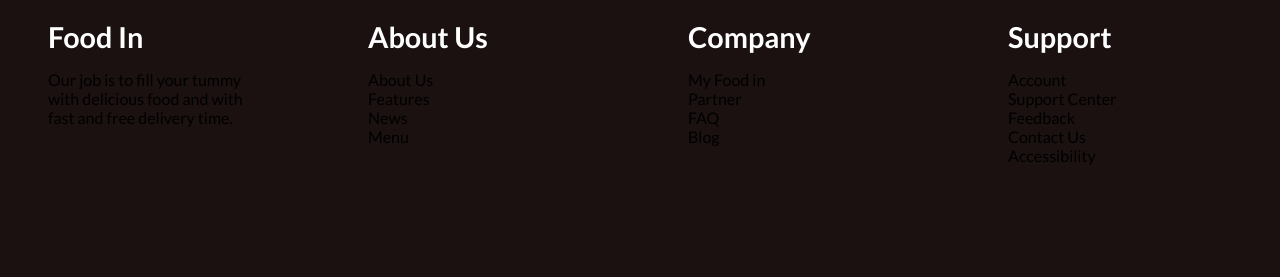
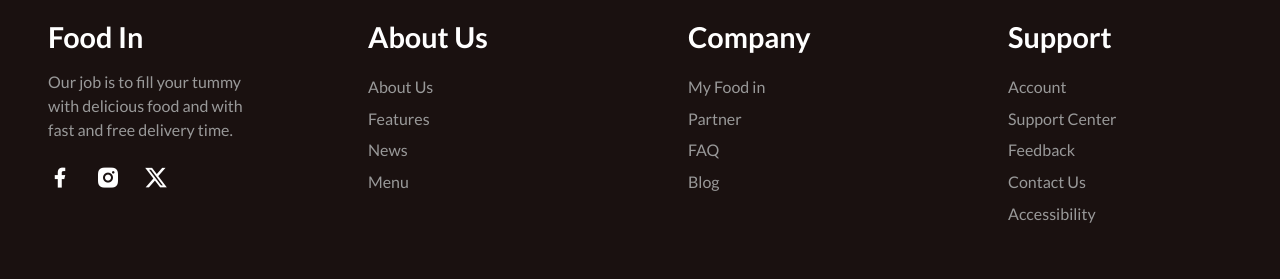
Before and after one commit to UmutSogukpinar/responsive_restaurant_website, a React (Vite) app: page / in a window 1280 px wide. Shown: the part 3509-3788 px from the top of the page. Built offline with nearby package versions, Linux system fonts and the light colour scheme; a web font is replaced by a local one.

Commit message:
footer completed

```diff
--- a/src/footer/Footer.jsx
+++ b/src/footer/Footer.jsx
@@ -11,37 +11,76 @@ const Footer = () => {
           free delivery time.
         </p>
         <ul id="fo-icon-list">
-          <li className="fo-icon-el"></li>
-          <li className="fo-icon-el"></li>
-          <li className="fo-icon-el"></li>
+          <li className="fo-icon-el">
+            <a href="">
+              <i class="ri-facebook-fill"></i>
+            </a>
+          </li>
+          <li className="fo-icon-el">
+            <a href="">
+              <i class="ri-instagram-fill"></i>
+            </a>
+          </li>
+          <li className="fo-icon-el">
+            <a href="">
+              <i class="ri-twitter-x-fill"></i>
+            </a>
+          </li>
         </ul>
       </div>
       <div className="fo-sub">
         <h3>About Us</h3>
         <ul id="fo-link-list">
-          <li className="fo-link-el">About Us</li>
-          <li className="fo-link-el">Features</li>
-          <li className="fo-link-el">News</li>
-          <li className="fo-link-el">Menu</li>
+          <li className="fo-link-el">
+            <a href="">About Us</a>
+          </li>
+          <li className="fo-link-el">
+            <a href="">Features</a>
+          </li>
+          <li className="fo-link-el">
+            <a href="">News</a>
+          </li>
+          <li className="fo-link-el">
+            <a href="">Menu</a>
+          </li>
         </ul>
       </div>
       <div className="fo-sub">
         <h3>Company</h3>
         <ul id="fo-link-list">
-          <li className="fo-link-el">My Food in</li>
-          <li className="fo-link-el">Partner</li>
-          <li className="fo-link-el">FAQ</li>
-          <li className="fo-link-el">Blog</li>
+          <li className="fo-link-el">
+            <a href="">My Food in</a>
+          </li>
+          <li className="fo-link-el">
+            <a href="">Partner</a>
+          </li>
+          <li className="fo-link-el">
+            <a href="">FAQ</a>
+          </li>
+          <li className="fo-link-el">
+            <a href="">Blog</a>
+          </li>
         </ul>
       </div>
+
       <div className="fo-sub">
         <h3>Support</h3>
         <ul id="fo-link-list">
-          <li className="fo-link-el">Account</li>
-          <li className="fo-link-el">Support Center</li>
-          <li className="fo-link-el">Feedback</li>
-          <li className="fo-link-el">Contact Us</li>
-          <li className="fo-link-el">Accessibility</li>
+          <li className="fo-link-el">
+            <a href="">Account</a>
+          </li>
+          <li className="fo-link-el">
+            <a href="">Support Center</a>
+          </li>
+          <li className="fo-link-el">
+            <a href="">Feedback</a>
+          </li>
+          <li className="fo-link-el">
+            <a href="">Contact Us</a>
+          </li>
+          <li className="fo-link-el">
+            <a href="">Accessibility</a>
+          </li>
         </ul>
       </div>
     </div>
--- a/src/footer/footer.css
+++ b/src/footer/footer.css
@@ -22,3 +22,48 @@
     margin-bottom: 1rem;
     font-size: 1.8rem;
 }
+
+#footer li
+{
+    padding: .4rem 0;
+}
+
+#footer a
+{
+    color: #999;
+    transition: color .5s ease;
+}
+
+#footer a:hover
+{
+    color: orangered;
+}
+
+#footer p
+{
+    color: #999;
+    line-height: 1.5rem;
+}
+
+#fo-icon-list
+{
+    display: flex ;
+    flex-direction: row;
+}
+
+
+#fo-icon-list li
+{
+    padding-top: 1.2rem;
+}
+
+#fo-icon-list li:nth-child(2)
+{
+    padding: 1.2rem 1.5rem;
+}
+
+#fo-icon-list a
+{
+    color: white;
+    font-size: 1.5rem;
+}
```
